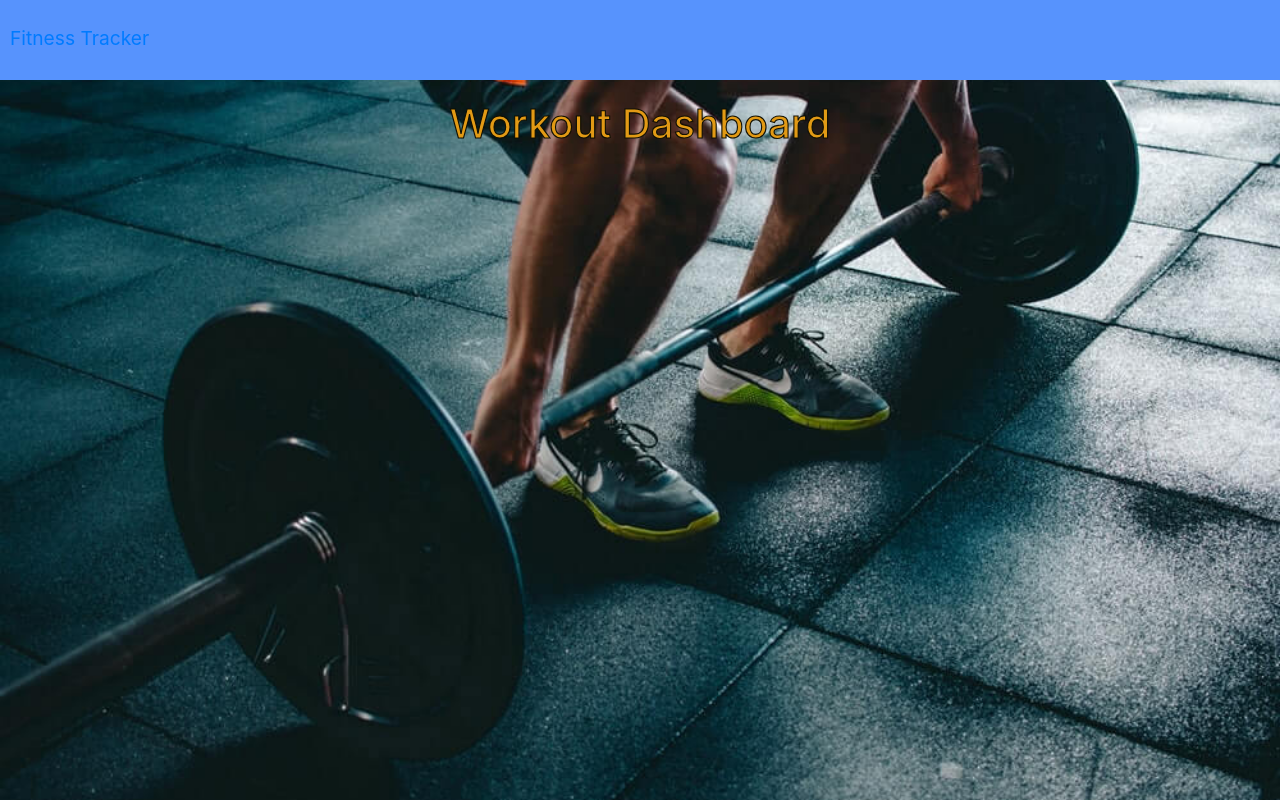
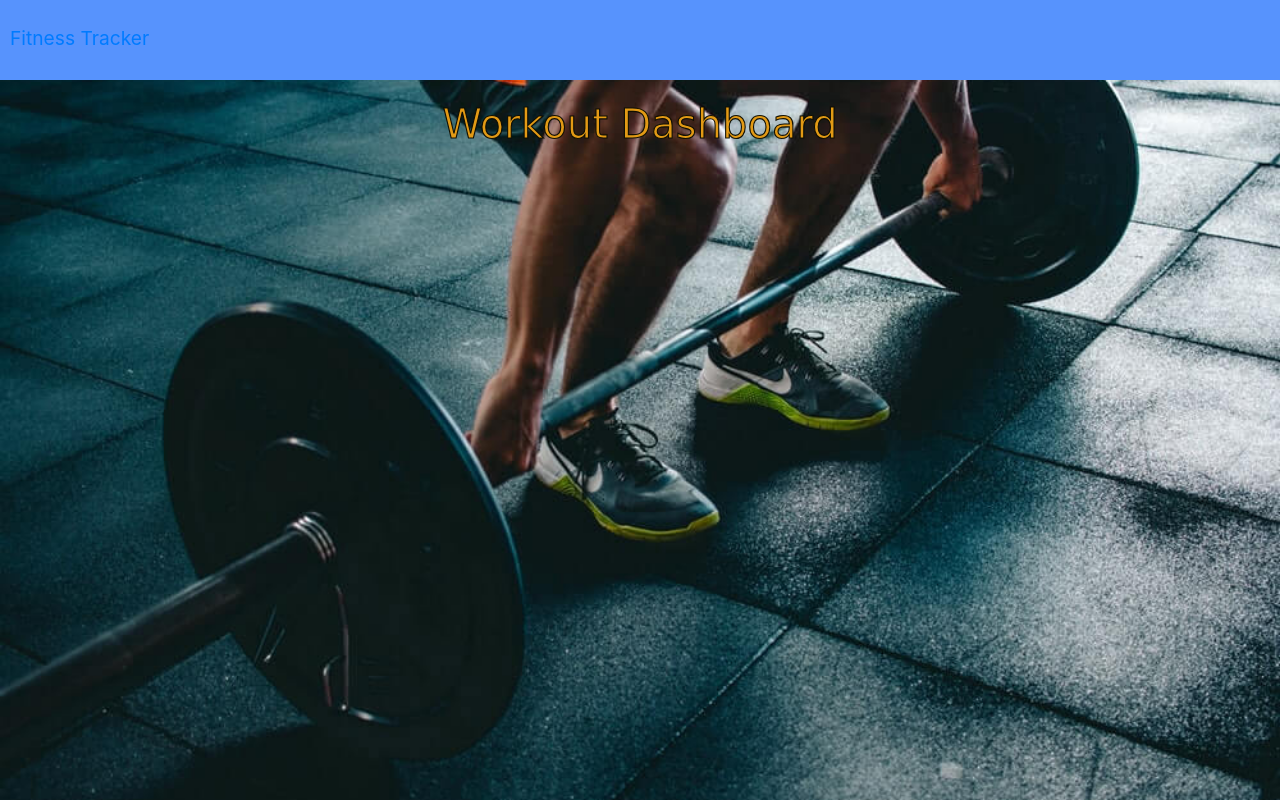
Before and after one commit to neyneyalldayday/trackmyworkouts, a plain HTML site: page public/stats.html in a window 1280 px wide. Drawn offline with nearby package versions, Linux system fonts and the light colour scheme; no server answers.

Commit message:
more css fun

```diff
--- a/public/stats.html
+++ b/public/stats.html
@@ -18,7 +18,7 @@
   </nav>
   <body>
     <div class="container mt">
-      <h1 class="text-center">Workout Dashboard</h1>
+      <h1 class="text-center" id="page2">Workout Dashboard</h1>
       <div class="row mt">
         <div class="col-md-6">
           <canvas id="canvas"></canvas>
--- a/public/style.css
+++ b/public/style.css
@@ -459,3 +459,9 @@ h1 {
   -webkit-text-stroke: 1.11px rgba(12, 12, 2, 0.959);
   -webkit-font-smoothing: antialiased;
 }
+.chartjs-size-monitor{
+
+}
+#page2{
+  font-family: 'Permanent Marker', cursive;;
+}
--- a/public/workout-style.css
+++ /dev/null
@@ -1,3 +0,0 @@
-h1 {
-    font-family: 'Permanent Marker', cursive;
-}
```
